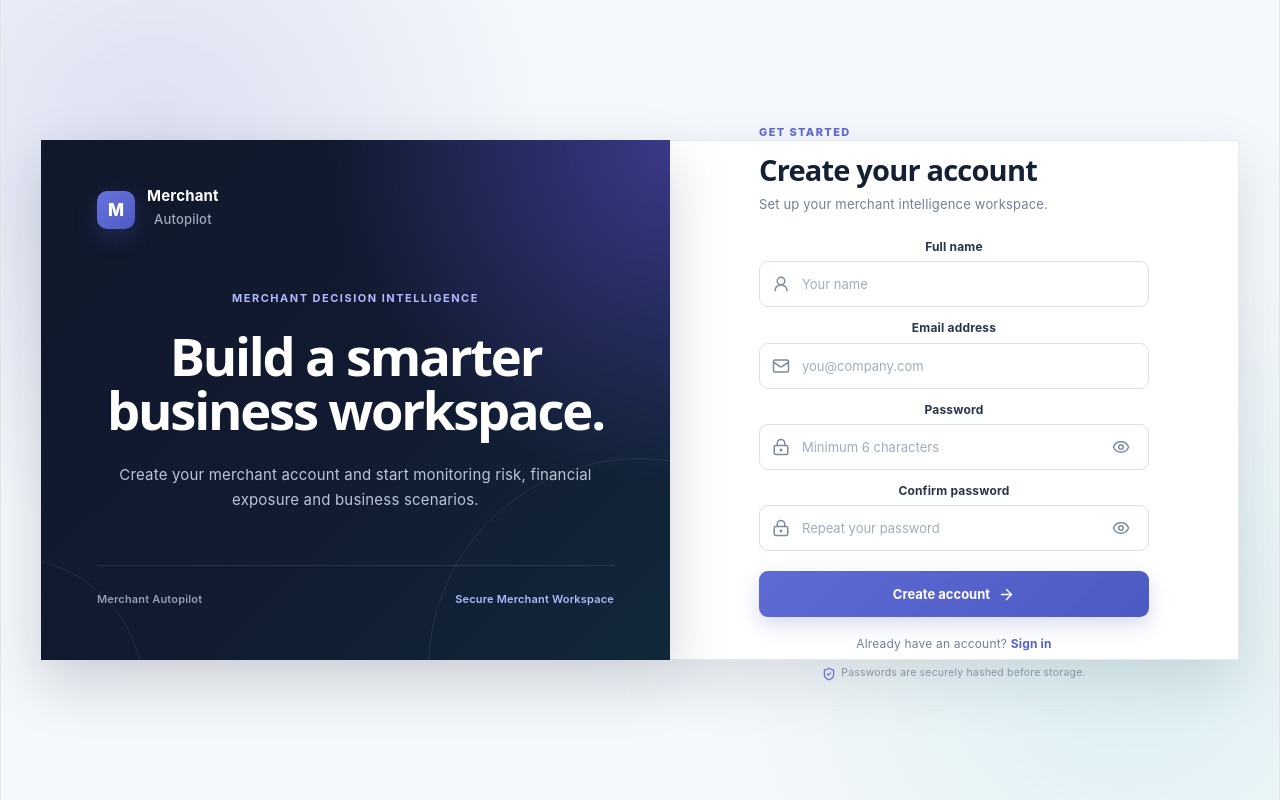
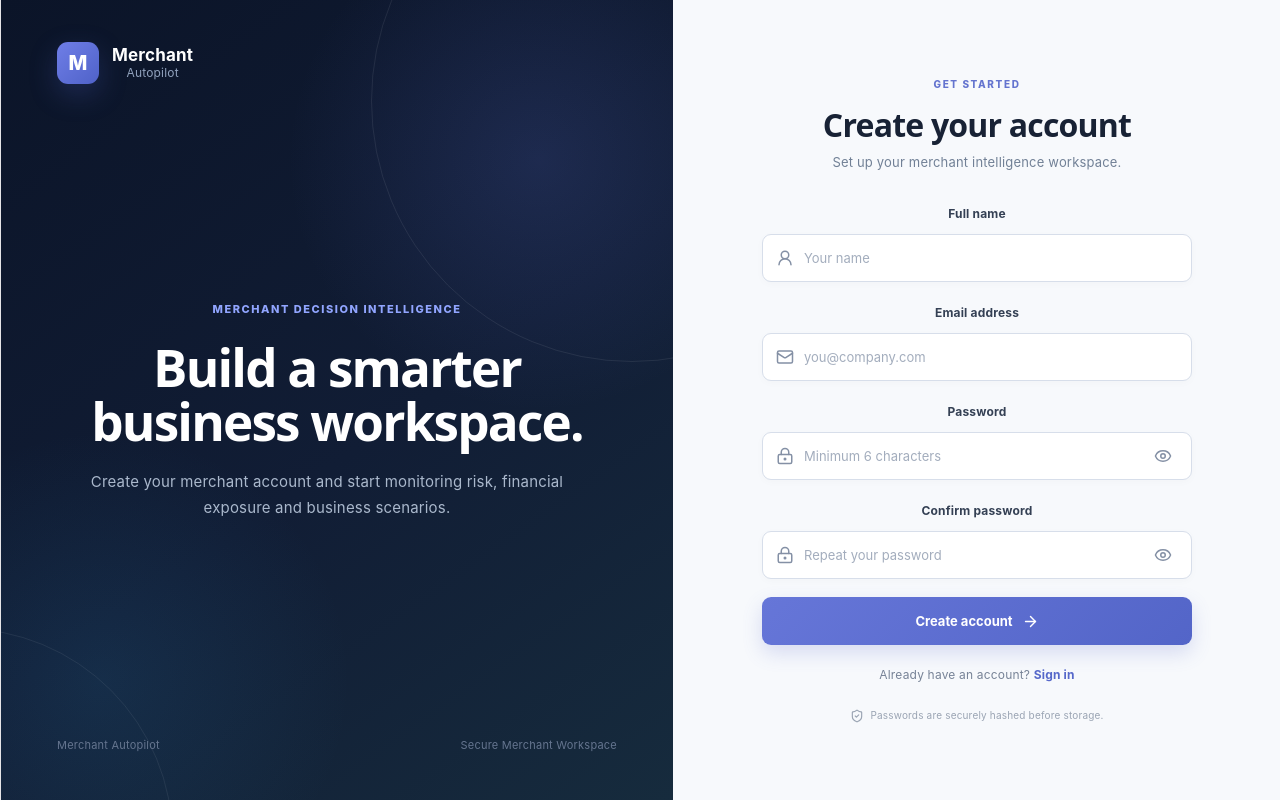
Before and after one commit to parthshukla06/Merchant-Autopilot, a React app in the folder frontend/: page /register in a window 1280 px wide. Built offline with nearby package versions, Linux system fonts and the light colour scheme; the HTML template or start-up script is replaced by a standard one.

Commit message:
fix: restore authentication layout

```diff
--- a/frontend/src/pages/Auth.css
+++ b/frontend/src/pages/Auth.css
@@ -1,103 +1,82 @@
-/* ============================================================
-   MERCHANT AUTOPILOT — AUTH PAGES
-   Final Login + Register Styling
-   ============================================================ */
+/* ================================
+   MERCHANT AUTOPILOT AUTH
+   FINAL AUTHENTICATION STYLES
+   ================================ */
 
 .auth-page {
+  width: 100vw !important;
   min-height: 100vh !important;
-  width: 100% !important;
   display: grid !important;
   grid-template-columns: minmax(0, 1.05fr) minmax(420px, 0.95fr) !important;
-  align-items: center !important;
-  justify-content: center !important;
-  padding: 40px !important;
-  box-sizing: border-box !important;
-
-  background:
-    radial-gradient(circle at 12% 18%, rgba(93, 102, 190, 0.16), transparent 30%),
-    radial-gradient(circle at 88% 80%, rgba(55, 190, 177, 0.13), transparent 30%),
-    #f4f7fb !important;
-
-  color: #142033 !important;
+  background: #f6f8fb !important;
+  color: #172033 !important;
+  overflow: hidden !important;
 }
 
+/* LEFT BRAND PANEL */
+
 .auth-brand-panel {
-  position: relative !important;
-  min-height: 520px !important;
-  height: 520px !important;
-
+  min-width: 0 !important;
+  min-height: 100vh !important;
   display: flex !important;
   flex-direction: column !important;
   justify-content: space-between !important;
-
-  padding: 48px 56px !important;
+  padding: 42px 56px !important;
   box-sizing: border-box !important;
-
+  position: relative !important;
   overflow: hidden !important;
-
   background:
-    radial-gradient(circle at 100% 0%, rgba(92, 82, 210, 0.55), transparent 42%),
-    linear-gradient(135deg, #10182b 0%, #111a30 52%, #12283a 100%) !important;
-
+    radial-gradient(circle at 80% 20%, rgba(93, 112, 210, 0.18), transparent 30%),
+    radial-gradient(circle at 15% 85%, rgba(46, 137, 190, 0.14), transparent 28%),
+    linear-gradient(145deg, #0b1428 0%, #111d35 55%, #162b3d 100%) !important;
   color: #ffffff !important;
-
-  border-radius: 0 !important;
-  box-shadow: 0 22px 55px rgba(16, 24, 43, 0.18) !important;
 }
 
-.auth-brand-panel::before,
-.auth-brand-panel::after {
+.auth-brand-panel::before {
   content: "" !important;
   position: absolute !important;
-  border: 1px solid rgba(255, 255, 255, 0.08) !important;
+  width: 520px !important;
+  height: 520px !important;
+  right: -220px !important;
+  top: -160px !important;
+  border: 1px solid rgba(255,255,255,0.08) !important;
   border-radius: 50% !important;
   pointer-events: none !important;
 }
 
-.auth-brand-panel::before {
+.auth-brand-panel::after {
+  content: "" !important;
+  position: absolute !important;
   width: 420px !important;
   height: 420px !important;
-  right: -180px !important;
-  bottom: -220px !important;
-}
-
-.auth-brand-panel::after {
-  width: 260px !important;
-  height: 260px !important;
-  left: -160px !important;
-  bottom: -160px !important;
-}
-
-.auth-brand,
-.auth-brand-content,
-.auth-panel-footer {
-  position: relative !important;
-  z-index: 2 !important;
+  left: -250px !important;
+  bottom: -250px !important;
+  border: 1px solid rgba(255,255,255,0.07) !important;
+  border-radius: 50% !important;
+  pointer-events: none !important;
 }
 
 .auth-brand {
+  position: relative !important;
+  z-index: 2 !important;
   display: flex !important;
   align-items: center !important;
-  gap: 12px !important;
+  gap: 13px !important;
 }
 
 .auth-brand-mark {
-  width: 38px !important;
-  height: 38px !important;
-  min-width: 38px !important;
-
+  width: 42px !important;
+  height: 42px !important;
+  flex: 0 0 42px !important;
   display: flex !important;
   align-items: center !important;
   justify-content: center !important;
-
-  border-radius: 10px !important;
-  background: linear-gradient(135deg, #6874dc, #4f5bc5) !important;
-
+  border-radius: 11px !important;
+  background: linear-gradient(135deg, #6f7ee7, #4f62c8) !important;
   color: #ffffff !important;
-  font-size: 17px !important;
+  font-size: 20px !important;
   font-weight: 800 !important;
-
-  box-shadow: 0 8px 22px rgba(80, 91, 197, 0.28) !important;
+  box-shadow: 0 10px 28px rgba(71, 89, 180, 0.3) !important;
 }
 
 .auth-brand > div:last-child {
@@ -108,271 +87,226 @@
 
 .auth-brand strong {
   color: #ffffff !important;
-  font-size: 15px !important;
-  font-weight: 700 !important;
-  line-height: 1.1 !important;
+  font-size: 17px !important;
+  font-weight: 750 !important;
+  line-height: 1.15 !important;
 }
 
 .auth-brand span {
-  color: #9eabbd !important;
-  font-size: 13px !important;
-  font-weight: 500 !important;
+  color: #91a2bd !important;
+  font-size: 12px !important;
+  line-height: 1.15 !important;
 }
 
 .auth-brand-content {
-  max-width: 620px !important;
+  position: relative !important;
+  z-index: 2 !important;
+  max-width: 600px !important;
+  margin: auto 0 !important;
 }
 
 .auth-kicker {
   display: inline-block !important;
   margin-bottom: 18px !important;
-
-  color: #aeb9ff !important;
+  color: #91a5ff !important;
   font-size: 11px !important;
-  font-weight: 700 !important;
-  letter-spacing: 1.5px !important;
+  font-weight: 800 !important;
+  letter-spacing: 0.14em !important;
 }
 
 .auth-brand-content h1 {
-  margin: 0 !important;
+  margin: 0 0 20px !important;
   color: #ffffff !important;
-
-  font-size: clamp(42px, 4.1vw, 62px) !important;
-  line-height: 1.04 !important;
-  letter-spacing: -2.2px !important;
+  font-size: clamp(38px, 4vw, 58px) !important;
+  line-height: 1.06 !important;
   font-weight: 750 !important;
+  letter-spacing: -0.035em !important;
 }
 
 .auth-brand-content p {
-  max-width: 600px !important;
-  margin: 24px 0 0 !important;
-
-  color: #b9c5d5 !important;
+  max-width: 540px !important;
+  margin: 0 !important;
+  color: #aab8cc !important;
   font-size: 15px !important;
-  line-height: 1.7 !important;
+  line-height: 1.75 !important;
 }
 
 .auth-panel-footer {
+  position: relative !important;
+  z-index: 2 !important;
   display: flex !important;
-  align-items: center !important;
   justify-content: space-between !important;
-
-  padding-top: 20px !important;
-  border-top: 1px solid rgba(255, 255, 255, 0.1) !important;
-
-  color: #91a0b4 !important;
+  gap: 20px !important;
+  color: #65758f !important;
   font-size: 11px !important;
-  font-weight: 600 !important;
+  letter-spacing: 0.02em !important;
 }
 
-.auth-panel-footer span:last-child {
-  color: #aeb9ff !important;
-}
+/* RIGHT FORM PANEL */
 
 .auth-form-panel {
-  min-height: 520px !important;
-  height: 520px !important;
-
+  min-width: 0 !important;
+  min-height: 100vh !important;
   display: flex !important;
   align-items: center !important;
   justify-content: center !important;
-
-  padding: 42px 52px !important;
+  padding: 40px 56px !important;
   box-sizing: border-box !important;
-
-  background: #ffffff !important;
-  border: 1px solid #e5eaf1 !important;
-  border-left: none !important;
-
-  box-shadow: 0 22px 55px rgba(16, 24, 43, 0.12) !important;
+  background: #f7f9fc !important;
+  overflow-y: auto !important;
 }
 
 .auth-form-wrap {
   width: 100% !important;
-  max-width: 390px !important;
+  max-width: 430px !important;
+  margin: 0 auto !important;
 }
 
 .auth-heading {
-  margin-bottom: 25px !important;
-  text-align: left !important;
+  margin-bottom: 28px !important;
 }
 
 .auth-heading > span {
   display: block !important;
-  margin-bottom: 8px !important;
-
-  color: #5b67d5 !important;
-  font-size: 11px !important;
+  margin-bottom: 9px !important;
+  color: #6474cf !important;
+  font-size: 10px !important;
   font-weight: 800 !important;
-  letter-spacing: 1.4px !important;
+  letter-spacing: 0.16em !important;
 }
 
 .auth-heading h2 {
-  display: block !important;
-  visibility: visible !important;
-  opacity: 1 !important;
-
-  margin: 0 !important;
-
-  color: #142033 !important;
-  font-size: 29px !important;
+  margin: 0 0 9px !important;
+  color: #182235 !important;
+  font-size: 32px !important;
   line-height: 1.15 !important;
-  letter-spacing: -0.8px !important;
   font-weight: 750 !important;
+  letter-spacing: -0.025em !important;
 }
 
 .auth-heading p {
-  margin: 9px 0 0 !important;
-
+  margin: 0 !important;
   color: #718096 !important;
   font-size: 13px !important;
-  line-height: 1.5 !important;
+  line-height: 1.6 !important;
 }
 
-.auth-form-wrap form {
-  width: 100% !important;
-}
+/* LABELS */
 
 .auth-label {
   display: block !important;
-  margin: 14px 0 7px !important;
-
-  color: #26354a !important;
+  margin: 0 0 7px !important;
+  color: #344054 !important;
   font-size: 12px !important;
-  line-height: 1.2 !important;
   font-weight: 650 !important;
 }
 
+/* INPUTS */
+
 .auth-input {
   width: 100% !important;
-  height: 46px !important;
-  min-height: 46px !important;
-
+  height: 48px !important;
+  min-height: 48px !important;
+  margin-bottom: 18px !important;
+  padding: 0 13px !important;
+  box-sizing: border-box !important;
   display: flex !important;
   align-items: center !important;
-
-  box-sizing: border-box !important;
-
-  padding: 0 12px !important;
   gap: 10px !important;
-
+  border: 1px solid #d7deea !important;
+  border-radius: 9px !important;
   background: #ffffff !important;
-  border: 1px solid #d8e0ea !important;
-  border-radius: 9px !important;
-
-  color: #7a8799 !important;
-
-  transition:
-    border-color 0.18s ease,
-    box-shadow 0.18s ease !important;
+  color: #718096 !important;
+  box-shadow: 0 2px 8px rgba(24, 34, 53, 0.025) !important;
+  transition: border-color 0.18s ease, box-shadow 0.18s ease !important;
 }
 
 .auth-input:focus-within {
-  border-color: #6874dc !important;
-  box-shadow: 0 0 0 3px rgba(104, 116, 220, 0.11) !important;
+  border-color: #6978d7 !important;
+  box-shadow: 0 0 0 3px rgba(105, 120, 215, 0.12) !important;
 }
 
 .auth-input svg {
   flex: 0 0 auto !important;
-  color: #7c8ba0 !important;
+  color: #8490a5 !important;
 }
 
 .auth-input input {
   width: 100% !important;
   min-width: 0 !important;
-
+  height: 100% !important;
+  padding: 0 !important;
   border: 0 !important;
   outline: 0 !important;
   background: transparent !important;
-
-  color: #172236 !important;
-
+  color: #172033 !important;
   font-family: inherit !important;
   font-size: 13px !important;
-  line-height: 1 !important;
 }
 
 .auth-input input::placeholder {
-  color: #a1adbc !important;
-  opacity: 1 !important;
+  color: #a3adbd !important;
 }
 
 .auth-eye {
   width: 30px !important;
   height: 30px !important;
   min-width: 30px !important;
-
+  padding: 0 !important;
   display: flex !important;
   align-items: center !important;
   justify-content: center !important;
-
-  padding: 0 !important;
-  margin: 0 !important;
-
   border: 0 !important;
-  border-radius: 6px !important;
-
   background: transparent !important;
-  color: #7c8ba0 !important;
-
+  color: #7c879b !important;
   cursor: pointer !important;
 }
 
 .auth-eye:hover {
-  background: #f0f3f8 !important;
-  color: #3f4d63 !important;
+  color: #3e4d67 !important;
 }
 
+/* ERROR */
+
 .auth-error {
-  margin-top: 12px !important;
+  margin: -3px 0 15px !important;
   padding: 10px 12px !important;
-
-  border: 1px solid #f2caca !important;
+  border: 1px solid #f0c8c8 !important;
   border-radius: 8px !important;
-
   background: #fff5f5 !important;
-  color: #b42318 !important;
-
+  color: #b33b3b !important;
   font-size: 12px !important;
   line-height: 1.4 !important;
 }
 
+/* SUBMIT */
+
 .auth-submit {
   width: 100% !important;
-  height: 46px !important;
-  min-height: 46px !important;
-
+  height: 48px !important;
+  min-height: 48px !important;
+  margin-top: 3px !important;
+  padding: 0 17px !important;
+  box-sizing: border-box !important;
   display: flex !important;
   align-items: center !important;
   justify-content: center !important;
-  gap: 8px !important;
-
-  margin-top: 20px !important;
-  padding: 0 16px !important;
-  box-sizing: border-box !important;
-
+  gap: 9px !important;
   border: 0 !important;
   border-radius: 9px !important;
-
-  background: linear-gradient(135deg, #5f6bd4, #4e5ac4) !important;
+  background: linear-gradient(135deg, #6676d8, #5365c8) !important;
   color: #ffffff !important;
-
   font-family: inherit !important;
   font-size: 13px !important;
   font-weight: 700 !important;
-
   cursor: pointer !important;
-
-  box-shadow: 0 8px 20px rgba(79, 90, 196, 0.22) !important;
-
-  transition:
-    transform 0.18s ease,
-    box-shadow 0.18s ease !important;
+  box-shadow: 0 8px 20px rgba(83, 101, 200, 0.2) !important;
+  transition: transform 0.18s ease, box-shadow 0.18s ease !important;
 }
 
 .auth-submit:hover:not(:disabled) {
   transform: translateY(-1px) !important;
-  box-shadow: 0 11px 25px rgba(79, 90, 196, 0.28) !important;
+  box-shadow: 0 11px 24px rgba(83, 101, 200, 0.27) !important;
 }
 
 .auth-submit:disabled {
@@ -380,17 +314,64 @@
   cursor: not-allowed !important;
 }
 
+/* DEMO LOGIN */
+
+.auth-demo {
+  width: 100% !important;
+  height: 44px !important;
+  margin-top: 12px !important;
+  padding: 0 14px !important;
+  box-sizing: border-box !important;
+  display: flex !important;
+  align-items: center !important;
+  justify-content: center !important;
+  gap: 8px !important;
+  border: 1px solid #d8dfeb !important;
+  border-radius: 9px !important;
+  background: #ffffff !important;
+  color: #3e4c64 !important;
+  font-family: inherit !important;
+  font-size: 12px !important;
+  font-weight: 650 !important;
+  cursor: pointer !important;
+}
+
+.auth-demo:hover {
+  background: #f4f6fa !important;
+  border-color: #c6cfde !important;
+}
+
+/* DIVIDER */
+
+.auth-divider {
+  display: flex !important;
+  align-items: center !important;
+  gap: 12px !important;
+  margin: 20px 0 !important;
+  color: #9aa4b5 !important;
+  font-size: 11px !important;
+}
+
+.auth-divider::before,
+.auth-divider::after {
+  content: "" !important;
+  height: 1px !important;
+  flex: 1 !important;
+  background: #e1e6ee !important;
+}
+
+/* REGISTER / LOGIN FOOTER */
+
 .auth-register {
-  margin: 18px 0 0 !important;
-
-  color: #718096 !important;
+  margin: 21px 0 0 !important;
+  text-align: center !important;
+  color: #778397 !important;
   font-size: 12px !important;
   line-height: 1.5 !important;
-  text-align: center !important;
 }
 
 .auth-register a {
-  color: #5663cf !important;
+  color: #5668ca !important;
   font-weight: 700 !important;
   text-decoration: none !important;
 }
@@ -400,73 +381,74 @@
 }
 
 .auth-security {
+  margin: 18px 0 0 !important;
   display: flex !important;
   align-items: center !important;
   justify-content: center !important;
-  gap: 5px !important;
-
-  margin: 13px 0 0 !important;
-
-  color: #8793a4 !important;
-  font-size: 10.5px !important;
-  line-height: 1.4 !important;
+  gap: 6px !important;
+  color: #9aa4b3 !important;
+  font-size: 10px !important;
   text-align: center !important;
 }
 
 .auth-security svg {
   flex: 0 0 auto !important;
-  color: #5f6bd4 !important;
 }
 
-/* ============================================================
-   RESPONSIVE
-   ============================================================ */
+/* RESPONSIVE */
 
 @media (max-width: 900px) {
   .auth-page {
     grid-template-columns: 1fr !important;
-    padding: 24px !important;
+    overflow: auto !important;
   }
 
   .auth-brand-panel {
     min-height: 360px !important;
-    height: auto !important;
-    padding: 36px !important;
+    padding: 30px 34px !important;
+  }
+
+  .auth-brand-content {
+    margin: 55px 0 35px !important;
   }
 
   .auth-brand-content h1 {
-    font-size: 42px !important;
+    font-size: 40px !important;
   }
 
   .auth-form-panel {
     min-height: auto !important;
-    height: auto !important;
-    padding: 40px 32px !important;
-    border-left: 1px solid #e5eaf1 !important;
-    border-top: none !important;
+    padding: 44px 34px 50px !important;
   }
 }
 
-@media (max-width: 520px) {
-  .auth-page {
-    padding: 12px !important;
+@media (max-width: 560px) {
+  .auth-brand-panel {
+    min-height: 300px !important;
+    padding: 24px !important;
   }
 
-  .auth-brand-panel {
-    padding: 28px 24px !important;
+  .auth-brand-content {
+    margin: 40px 0 25px !important;
   }
 
   .auth-brand-content h1 {
-    font-size: 36px !important;
+    font-size: 32px !important;
+  }
+
+  .auth-brand-content p {
+    font-size: 13px !important;
+  }
+
+  .auth-panel-footer {
+    display: none !important;
   }
 
   .auth-form-panel {
-    padding: 32px 22px !important;
+    padding: 34px 22px 40px !important;
   }
 
-  .auth-panel-footer {
-    flex-direction: column !important;
-    align-items: flex-start !important;
-    gap: 5px !important;
+  .auth-heading h2 {
+    font-size: 27px !important;
   }
 }
```
